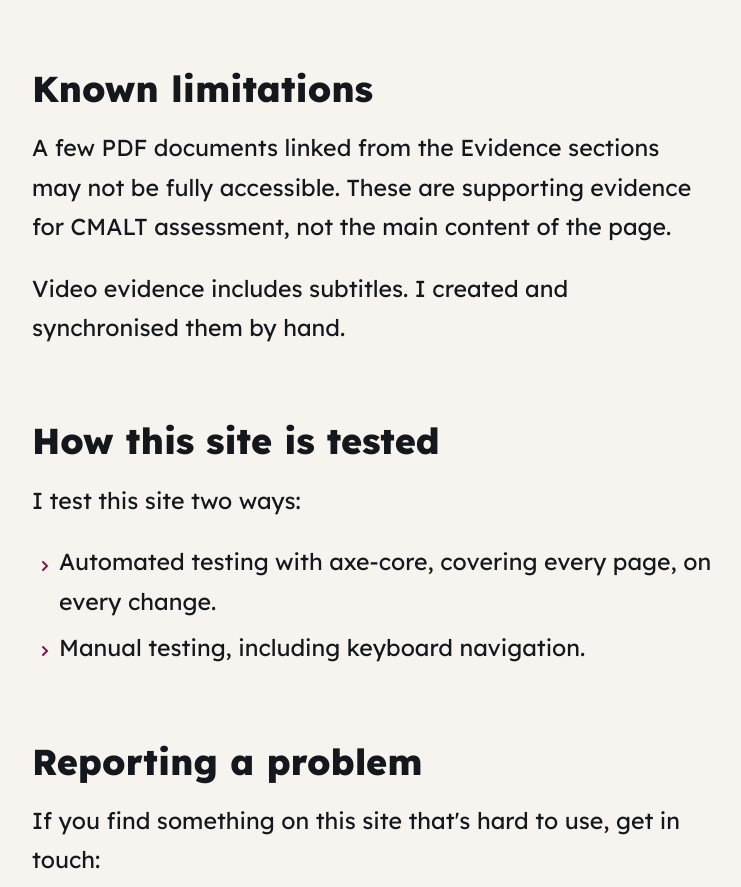
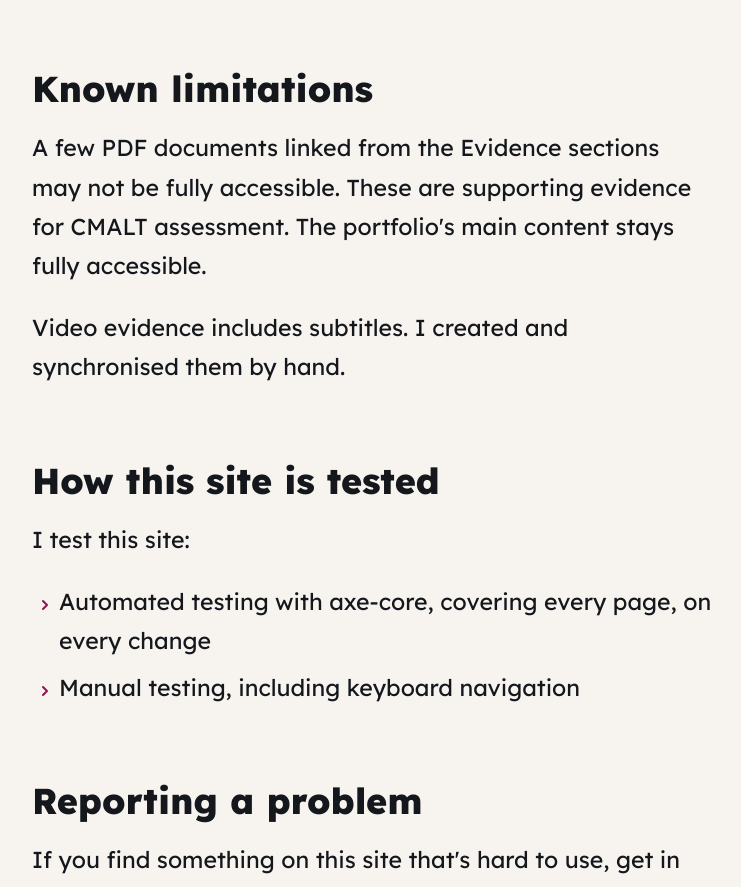
Before and after one commit to Karl-Horning/cmalt, a Next.js app: page /accessibility-statement in a window 1280 px wide. Shown: the part 620-1507 px from the top of the page, without its empty margins (268-1009 px from the left). Built offline with nearby package versions, Linux system fonts and the light colour scheme.

Commit message:
docs: align to writing guidelines

```diff
--- a/app/accessibility-statement/page.tsx
+++ b/app/accessibility-statement/page.tsx
@@ -34,7 +34,8 @@ export default function page() {
                 <p>
                     A few PDF documents linked from the Evidence sections may
                     not be fully accessible. These are supporting evidence for
-                    CMALT assessment, not the main content of the page.
+                    CMALT assessment. The portfolio&apos;s main content stays
+                    fully accessible.
                 </p>
                 <p>
                     Video evidence includes subtitles. I created and
@@ -44,13 +45,13 @@ export default function page() {
 
             <section id="testing">
                 <h2>How this site is tested</h2>
-                <p>I test this site two ways:</p>
+                <p>I test this site:</p>
                 <ul>
                     <li>
                         Automated testing with axe-core, covering every page,
-                        on every change.
+                        on every change
                     </li>
-                    <li>Manual testing, including keyboard navigation.</li>
+                    <li>Manual testing, including keyboard navigation</li>
                 </ul>
             </section>
 
--- a/lib/nav.ts
+++ b/lib/nav.ts
@@ -7,7 +7,7 @@ export interface StandaloneItem {
     type: "standalone";
     href: string;
     label: string;
-    /** Utility pages (e.g. search) are excluded from prev/next and footer sitemap. */
+    /** Utility pages, for example search, are excluded from prev/next and footer sitemap. */
     utility?: boolean;
 }
 
```
